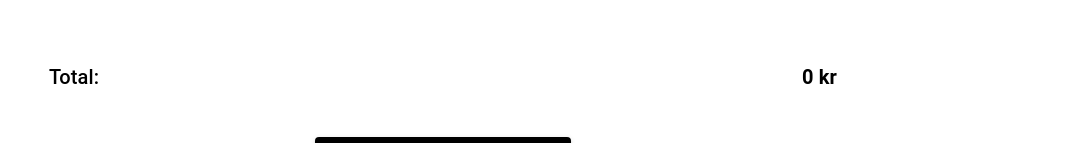
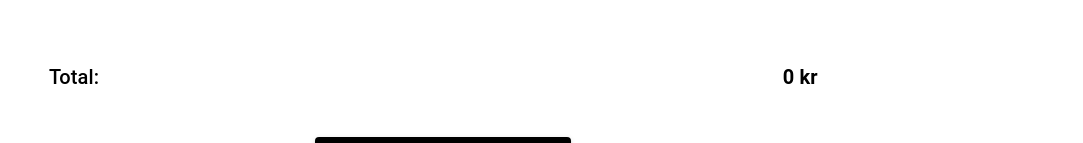
Before and after one commit to iiddaa96/luxe, a Next.js app: page /checkout in a window 1280 px wide. Shown: the part 172-315 px from the top of the page, without its empty margins (197-1280 px from the left). Built offline with nearby package versions, Linux system fonts and the light colour scheme.

Commit message:
styling fixes

```diff
--- a/app/checkout/Checkout.tsx
+++ b/app/checkout/Checkout.tsx
@@ -44,7 +44,7 @@ const Checkout = () => {
         justifyContent="space-between"
         sx={{
           marginTop: "20px",
-          padding: { xs: "0 1rem", md: "0 2rem" }, // Inre marginal för olika skärmar
+          padding: { xs: "0 1rem", md: "0 2rem" },
         }}
       >
         <Grid item xs={6} sm={6} sx={{ textAlign: { xs: "left", md: "left" } }}>
@@ -63,6 +63,7 @@ const Checkout = () => {
             sx={{
               fontWeight: "bold",
               fontSize: { xs: "18px", md: "20px" },
+              marginRight: "1.2rem",
             }}
           >
             <TotalPrice cart={cart} />
```
